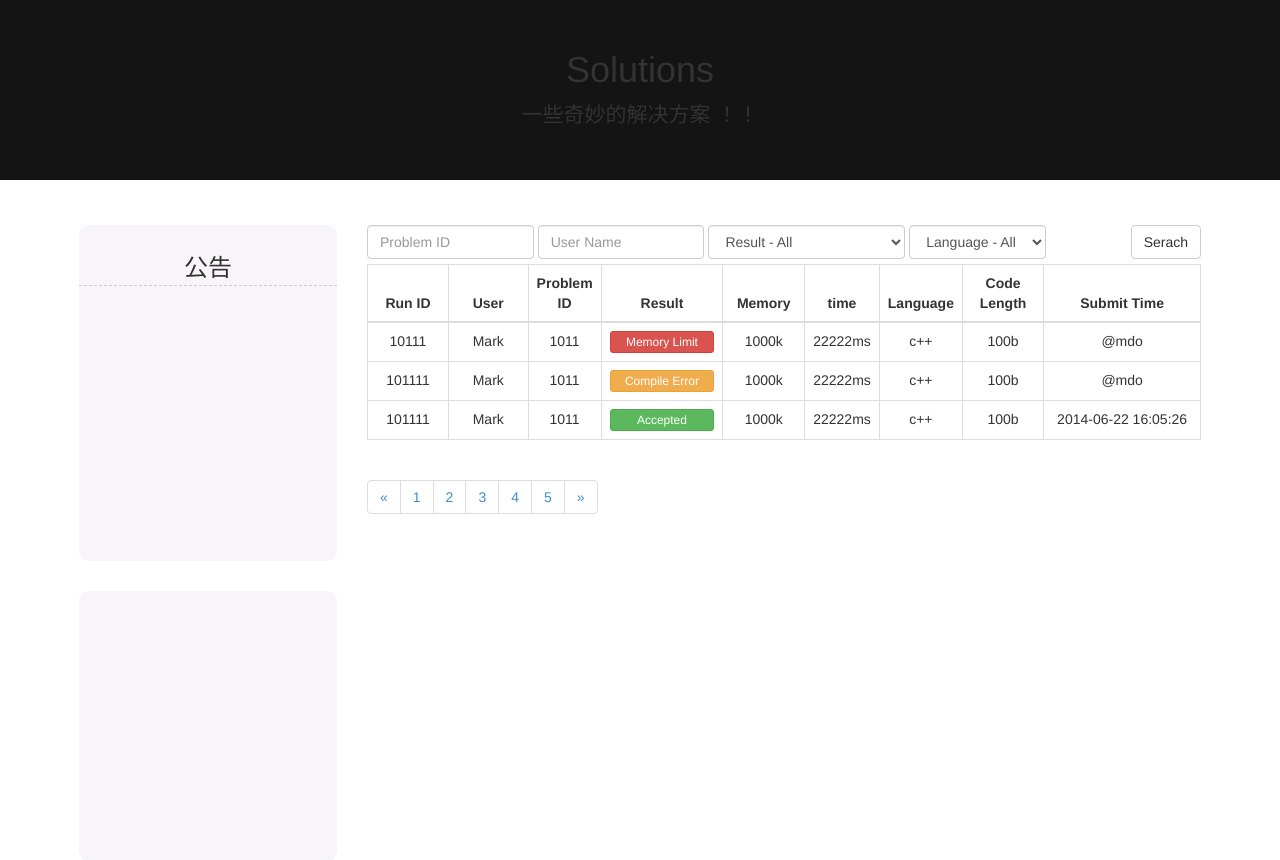
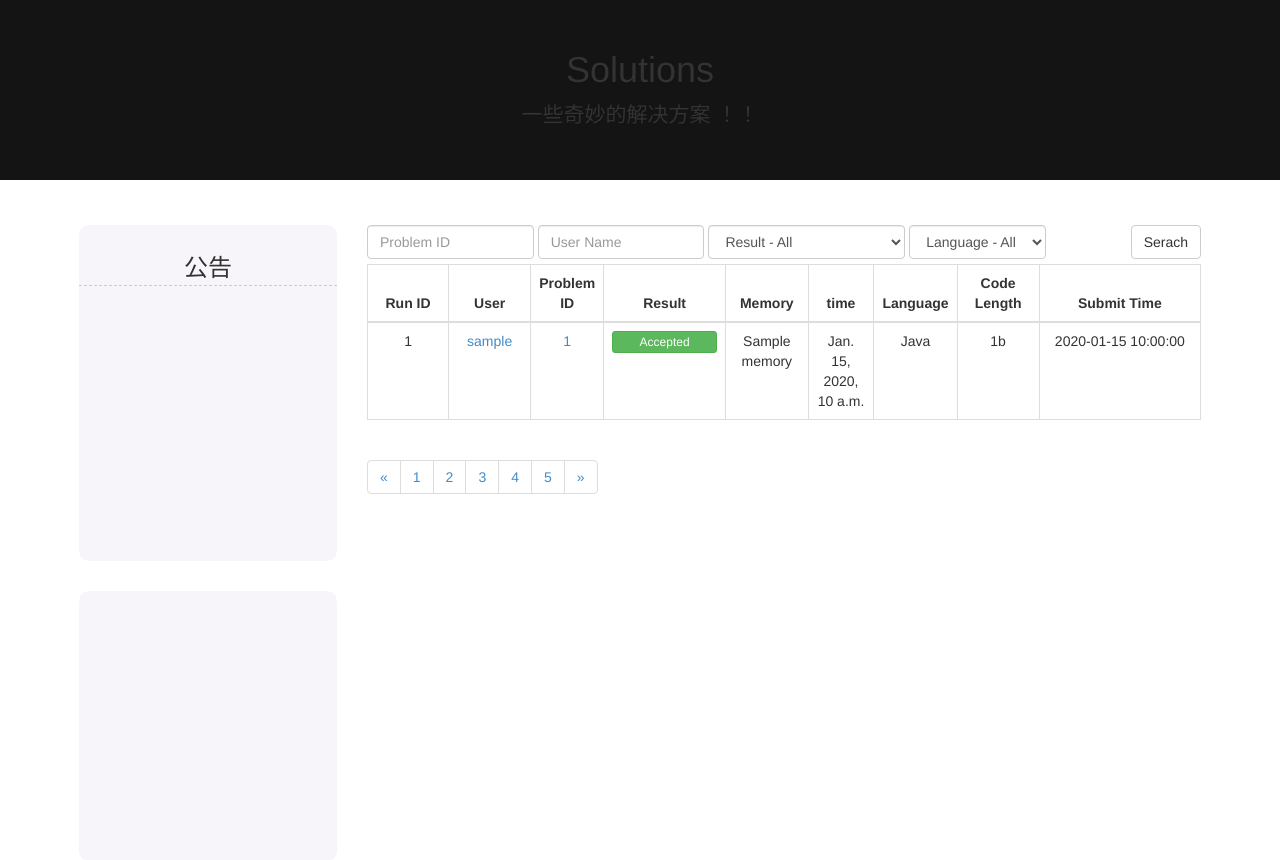
Before and after one commit to dyxin00/qduoj-2.0, a Django app: template qduoj/templates/solution/status.html in a window 1280 px wide. Shown: the part 51-911 px from the top of the page. Run offline with Django 3.2, Linux system fonts and the light colour scheme; the template is opened without the code that fills it: most values are stand-ins (such as "Sample title", 1, 10 or a date in 2020).

Commit message:
status list

```diff
--- a/qduoj/solution/views.py
+++ b/qduoj/solution/views.py
@@ -1,5 +1,9 @@
 from django.shortcuts import render
-
+from solution.models import Solution
 
 def solution_list(request):
+    if request.method=="GET":
+        judge_list = Solution.objects.all().order_by('-in_date')
+        return render(request, "solution/status.html",
+            {'judge_list': judge_list})
     return render(request, "solution/status.html", {})
--- a/qduoj/templates/solution/_status_list.html
+++ b/qduoj/templates/solution/_status_list.html
@@ -13,38 +13,32 @@
       </tr>
     </thead>
     <tbody class="status-td">
+        {% if judge_list %}
+            {% for solution in judge_list %}
       <tr>
-        <td>10111</td>
-        <td>Mark</td>
-        <td>1011</td>
-        <td><button type="button" class="btn btn-danger btn-block btn-xs">Memory Limit</button></td>
-        <td>1000k</td>
-        <td>22222ms</td>
-        <td>c++</td>
-        <td>100b</td>
-        <td>@mdo</td>
-      </tr>
-      <tr>
-        <td>101111</td>
-        <td>Mark</td>
-        <td>1011</td>
-        <td><button type="button" class="btn btn-warning btn-block btn-xs">Compile Error</button></td>
-        <td>1000k</td>
-        <td>22222ms</td>
-        <td>c++</td>
-        <td>100b</td>
-        <td>@mdo</td>
-      </tr>
-      <tr>
-        <td>101111</td>
-        <td>Mark</td>
-        <td>1011</td>
-        <td><button type="button" class="btn btn-success btn-block btn-xs">Accepted</button></td>
-        <td>1000k</td>
-        <td>22222ms</td>
-        <td>c++</td>
-        <td>100b</td>
-        <td>2014-06-22 16:05:26</td>
+        <td>{{ solution.id }}</td>
+        <td><a href="/user_info/?username={{ solution.user.user.username }}">{{ solution.user.user.username }}</a></td>
+        <td><a href="/problem/?pid={{ solution.problem.id }}">{{ solution.problem.id }}</a></td>
+        <td>
+        <button type="button" class="btn btn-success btn-block btn-xs">Accepted</button>
+        </td>
+        <td>{{ solution.memory }}</td>
+        <td>{{ solution.time }}</td>
+        <td>
+            <script type="text/javascript">
+                var language = {{ solution.language }}
+                if (language==1)
+                    document.write("C")
+                else if(language==2)
+                    document.write("C++")
+                else
+                    document.write("Java")
+            </script>
+        </td>
+        <td>{{solution.code_length }}b</td>
+        <td>{{ solution.in_date|date:"Y-m-d H:i:s" }}</td>
+            {% endfor %}
+        {% endif %}
       </tr>
     </tbody>
 </table>
```
